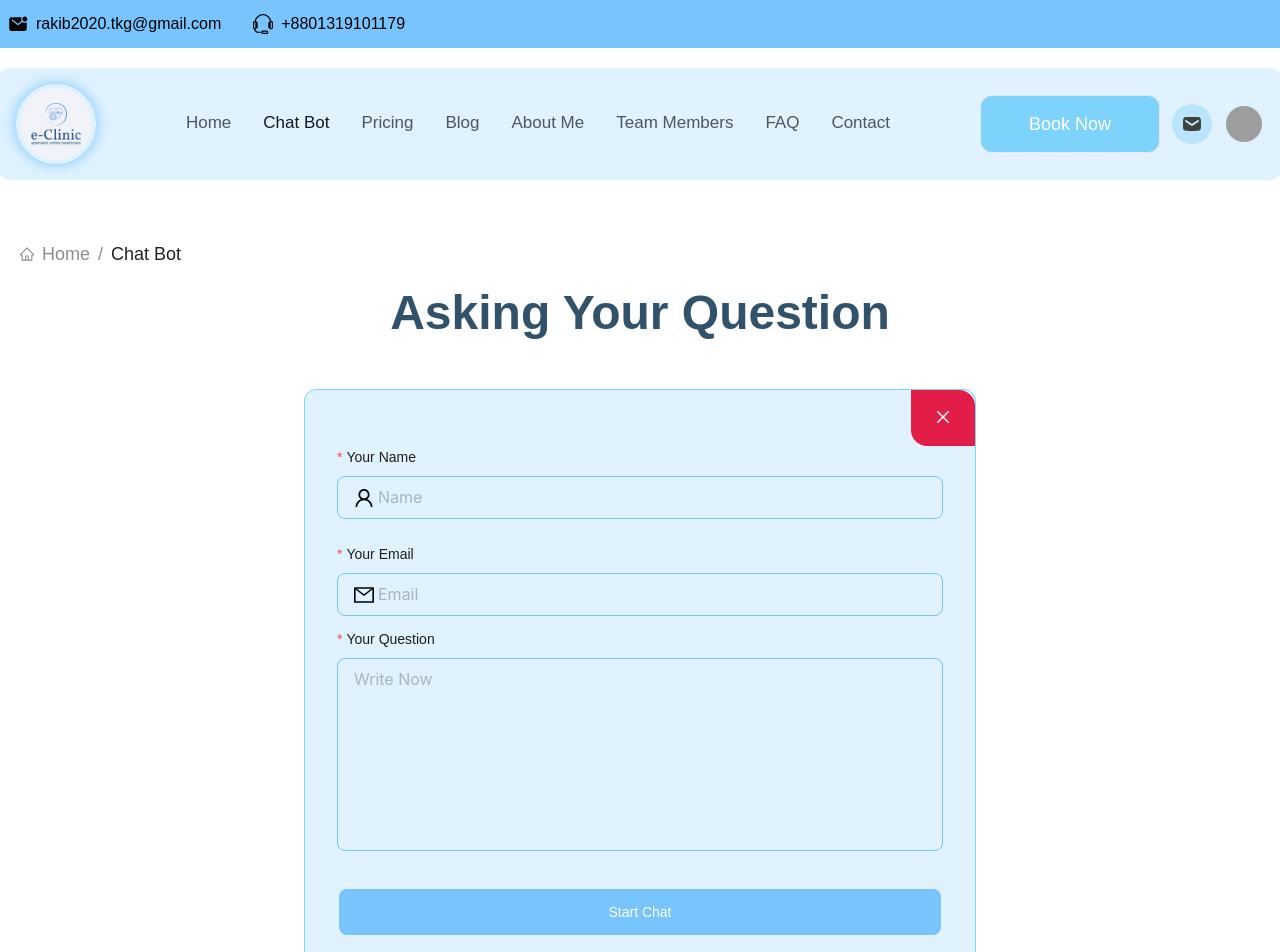
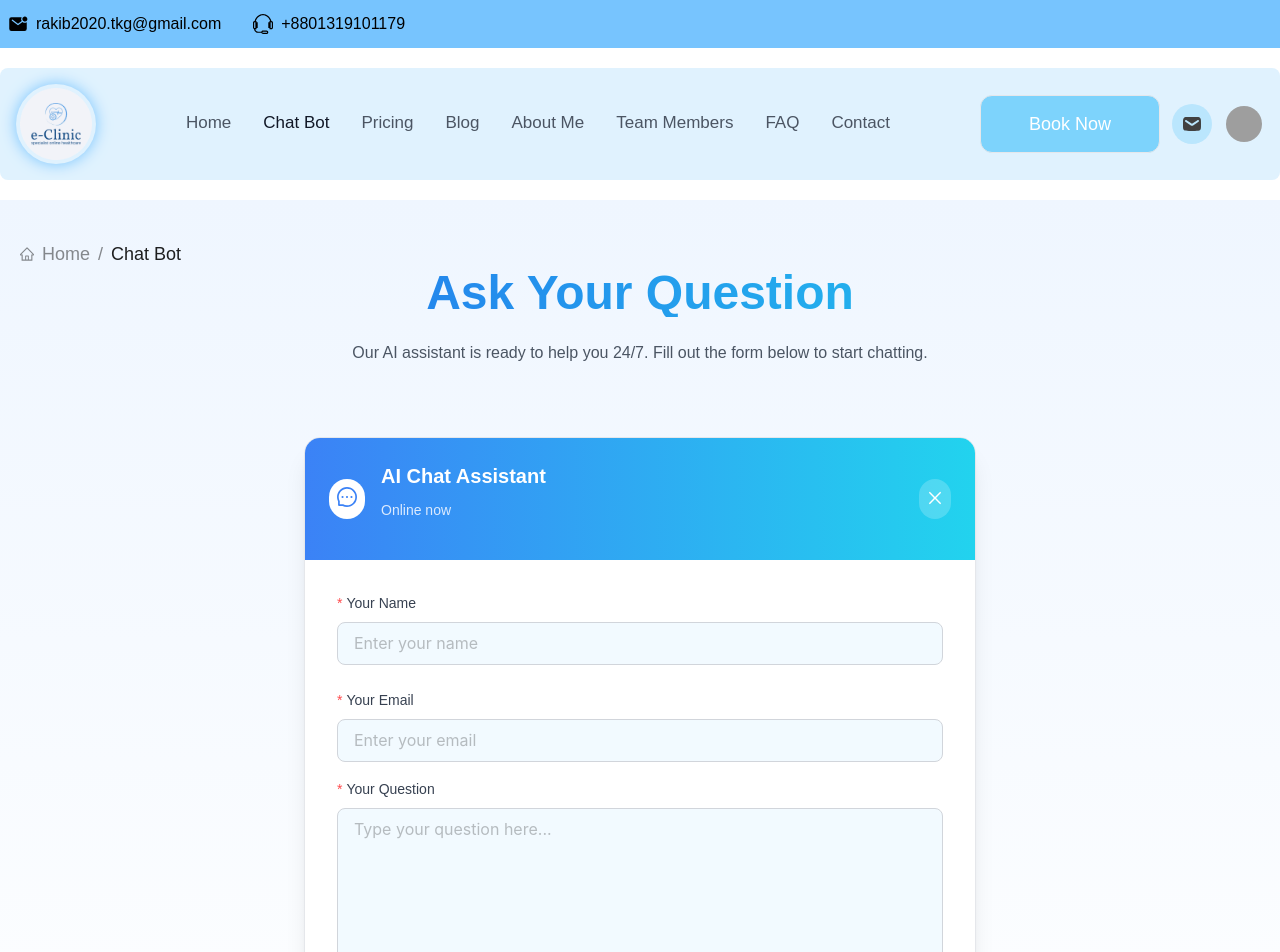
Before and after one commit to FahimAhamed101/dococ, a Next.js app: page /chat-bot in a window 1280 px wide. Shown: the top 952 px of the page. Built offline with nearby package versions, Linux system fonts and the light colour scheme; grey boxes are pictures that could not be loaded; a web font is replaced by a local one.

Commit message:
some changes added

```diff
--- a/src/components/Pages/Blogs/BlogDetails/BlogDetails.tsx
+++ b/src/components/Pages/Blogs/BlogDetails/BlogDetails.tsx
@@ -56,14 +56,16 @@ const BlogDetails = (props: BlogDetailsProps) => {
         </div>
         <div className="w-full p-5 rounded-xl">
           {/* Blog Image */}
-          <div className="w-full h-56 md:h-[600px] relative">
+      <div className="relative w-full aspect-[16/9] md:aspect-[3/1] rounded-xl overflow-hidden">
   <Image
     src={blog.imgSrc}
     alt="Blog Image"
     fill
-              className="rounded-xl w-full absolute"
+    className="object-cover"
+    priority
   />
 </div>
+
 
           {/* Blog Info */}
           <div className="mt-4 space-y-3">
--- a/src/components/Pages/ChatBot/ChatBot.tsx
+++ b/src/components/Pages/ChatBot/ChatBot.tsx
@@ -3,10 +3,10 @@ import MainContainer from "@/components/Shared/MainContainer/MainContainer";
 import CustomBreadcrumb from "@/components/UI/CustomBreadcrumb";
 import CustomInput from "@/components/UI/CustomInput";
 import CustomLoadingButton from "@/components/UI/CustomLoadingButton";
-import { CloseOutlined, HomeOutlined, MailOutlined, UserOutlined } from "@ant-design/icons";
+import { CloseOutlined, HomeOutlined, MessageOutlined } from "@ant-design/icons";
 import { Form } from "antd";
 import React from "react";
-import { } from "@ant-design/icons";
+
 // Define form values interface
 interface ChatBotFormValues {
   name: string;
@@ -19,7 +19,7 @@ const ChatBot: React.FC = () => {
     {
       href: "/",
       title: (
-        <div className="flex gap-2 texl">
+        <div className="flex gap-2 items-center">
           <HomeOutlined />
           <span>Home</span>
         </div>
@@ -36,68 +36,95 @@ const ChatBot: React.FC = () => {
   };
 
   return (
-    <section className="w-full px-5 py-10">
+    <section className="w-full px-5 py-10 bg-gradient-to-b from-blue-50 to-white">
       <MainContainer>
         <CustomBreadcrumb items={breadcrumbItems} />
-        <h1 className="text-5xl font-semibold text-[#32526B] text-center my-5">
-          Asking Your Question
+        <div className="text-center mb-10">
+          <h1 className="text-4xl md:text-5xl font-bold text-transparent bg-clip-text bg-gradient-to-r from-blue-600 to-cyan-400">
+            Ask Your Question
           </h1>
-        <div className="w-full py-8">
-          <div className="w-full  max-w-2xl mx-auto relative border px-8 py-14 bg-sky-100 rounded-xl border-sky-300">
-        <button className="absolute top-0 right-0 py-4 px-6 bg-rose-600 text-white  rounded-tr-2xl rounded-bl-2xl hover:bg-blue-600 transition-colors shadow-m"><CloseOutlined /></button>
+          <p className="mt-3 text-gray-600 max-w-2xl mx-auto">
+            Our AI assistant is ready to help you 24/7. Fill out the form below to start chatting.
+          </p>
+        </div>
+
+        <div className="w-full py-8 flex justify-center">
+          <div className="w-full max-w-2xl relative bg-white rounded-2xl shadow-xl overflow-hidden border border-gray-200">
+            {/* Chat header */}
+            <div className="bg-gradient-to-r from-blue-500 to-cyan-400 p-6 flex items-center">
+              <div className="bg-white p-2 rounded-full mr-4">
+                <MessageOutlined className="text-blue-500 text-xl" />
+              </div>
+              <div>
+                <h2 className="text-xl font-bold text-white">AI Chat Assistant</h2>
+                <p className="text-blue-100 text-sm">Online now</p>
+              </div>
+              <button className="ml-auto bg-white/20 hover:bg-white/30 transition-colors p-2 rounded-full">
+                <CloseOutlined className="text-white" />
+              </button>
+            </div>
+
+            {/* Chat form */}
+            <div className="p-6 md:p-8">
               <Form
                 onFinish={handleSubmit}
                 layout="vertical"
-              className="space-y-3"
+                className="space-y-4"
               >
                 <Form.Item
                   name="name"
-                label="Your Name"
+                  label={<span className="font-medium text-gray-700">Your Name</span>}
                   rules={[{ required: true, message: "Please input your name!" }]}
                 >
                   <CustomInput
-                  placeholder="Name"
-                  icon={UserOutlined}
-                  className="bg-transparent"
+                    placeholder="Enter your name"
+
+                    className="border-gray-300 hover:border-blue-400 focus:border-blue-500"
                   />
                 </Form.Item>
 
                 <Form.Item
                   name="email"
-                label="Your Email"
+                  label={<span className="font-medium text-gray-700">Your Email</span>}
                   rules={[
                     { required: true, message: "Please input your email!" },
                     { type: "email", message: "Please enter a valid email!" },
                   ]}
                 >
                   <CustomInput
-                  placeholder="Email"
-                  icon={MailOutlined}
-                  className="bg-transparent"
+                    placeholder="Enter your email"
+
+                    className="border-gray-300 hover:border-blue-400 focus:border-blue-500"
                   />
                 </Form.Item>
 
                 <Form.Item
                   name="message"
-                label="Your Question"
+                  label={<span className="font-medium text-gray-700">Your Question</span>}
                   rules={[
                     { required: true, message: "Please input your question!" },
                   ]}
                 >
                   <CustomInput
-                  placeholder="Write Now"
+                    placeholder="Type your question here..."
                     isTextArea
-                  className="bg-transparent"
+                    className="border-gray-300 hover:border-blue-400 focus:border-blue-500 min-h-[120px]"
                   />
                 </Form.Item>
 
                 {/* Submit Button */}
-              <Form.Item className="">
-                <div className="mt-6 ">
-                  <CustomLoadingButton className="border-none bg-[#77C4FE] ">Start Chat</CustomLoadingButton>
+                <Form.Item>
+                  <div className="mt-6">
+                    <CustomLoadingButton
+                      className="w-full py-4 bg-gradient-to-r from-blue-500 to-cyan-400 hover:from-blue-600 hover:to-cyan-500 text-white font-semibold rounded-lg shadow-md transition-all transform hover:scale-[1.02]"
+
+                    >
+                      Start Chat Now
+                    </CustomLoadingButton>
                   </div>
                 </Form.Item>
               </Form>
+            </div>
           </div>
         </div>
       </MainContainer>
--- a/src/components/Pages/TeamMembers/TeamMemberCard.tsx
+++ b/src/components/Pages/TeamMembers/TeamMemberCard.tsx
@@ -2,7 +2,6 @@ import React from "react";
 import Image from "next/image";
 import Link from "next/link";
 
-// Define the TeamMember type
 interface TeamMember {
   id: number;
   name: string;
@@ -10,39 +9,40 @@ interface TeamMember {
   specialty: string;
   imageUrl: string;
 }
+
 function TeamMemberCard({ member }: { member: TeamMember }) {
   return (
-    <div className="bg-[#EEE2EE] text-[#fff] shadow-lg rounded-xl overflow-hidden px-5 py-3">
+    <div className="bg-[#EEE2EE] shadow-md rounded-xl overflow-hidden w-full max-w-xs mx-auto">
       {/* Profile Image */}
-      <div className="relative w-full h-96 rounded-t-xl">
-        <Link href={`/team-members/${member.id}`}>
+      <div className="relative w-full aspect-[3/4]">
+        <Link href={`/team-members/${member.id}`} className="block h-full">
           <Image
             src={member.imageUrl}
             alt={member.name}
-            layout="fill"
-            objectFit="cover"
+            fill
+            className="object-cover"
+            sizes="(max-width: 640px) 100vw, (max-width: 768px) 50vw, 33vw"
           />
         </Link>
       </div>
 
       {/* Profile Info */}
-      <div className="py-2">
-        <h2 className="text-xl font-semibold text-gray-800">{member.name}</h2>
-        <p className="text-gray-600 text-[#fff]">{member.degree}</p>
+      <div className="p-4 text-gray-800 space-y-2">
+        <h2 className="text-xl font-semibold line-clamp-1">{member.name}</h2>
+        <p className="text-gray-600 line-clamp-1">{member.degree}</p>
 
         {/* Specialties */}
-        <div className="mt-2 flex justify-between items-center">
-          <p className="text-gray-600 text-[#fff]">Specialties</p>
-          <div className="relative">
+        <div className="mt-3">
+          <p className="text-sm font-medium text-gray-700 mb-1">Specialty</p>
+          <div className="relative w-full h-12 rounded overflow-hidden">
             <Image
-              width={180}
-              height={120}
               src="https://i.ibb.co.com/R64gCDv/Rectangle-18831.png"
-              alt="image"
-              className="relative "
+              alt="Specialty background"
+              fill
+              className="object-cover"
+              sizes="(max-width: 640px) 100vw, (max-width: 768px) 50vw, 33vw"
             />
-            <span className="absolute top-2 left-8 text-white">
-              {" "}
+            <span className="absolute top-1/2 left-4 -translate-y-1/2 text-white text-sm font-semibold line-clamp-1">
               {member.specialty}
             </span>
           </div>
```
Also changed, not shown: src/components/Pages/Home/RecentBlogCard.tsx (+30 -32 lines). Lines whose indentation alone changed are shown as unchanged.
